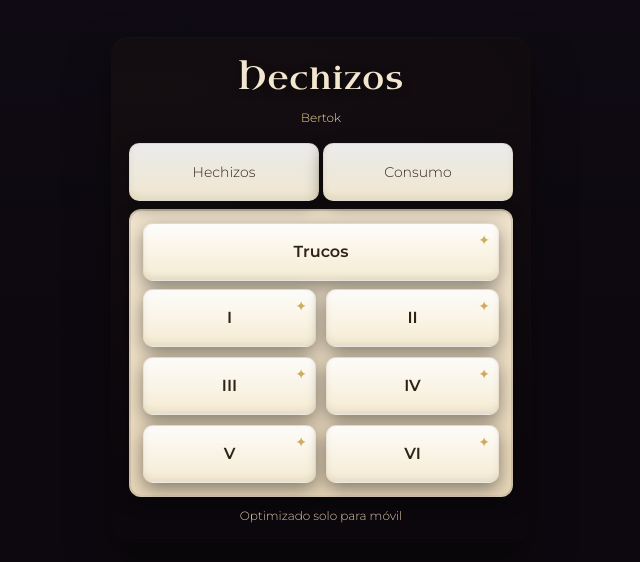
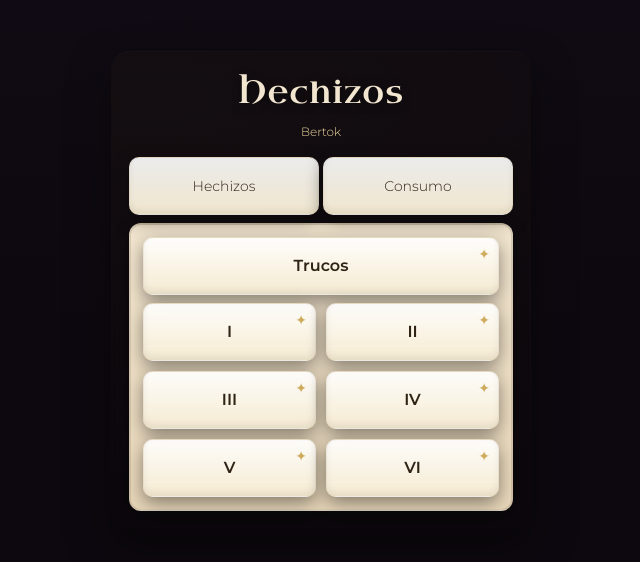
Before and after one commit to GonzaAhrexd/spell-list-dungeons-and-dragon, a React (Vite) app: page / in a window 1280 px wide. Shown: the part 110-672 px from the top of the page, without its empty margins (319-959 px from the left). Built offline with nearby package versions, Linux system fonts and the light colour scheme.

Commit message:
Modificaciones

```diff
--- a/src/App.css
+++ b/src/App.css
@@ -105,7 +105,6 @@
 	/* For desktop, display a warning card that app is optimized for mobile */
 	body > * {opacity: 0.98}
 	.mobile-shell::after{
-		content: "Optimizado solo para móvil";
 		display: block;
 		margin-top: 10px;
 		font-size: 12px;
--- a/src/App.tsx
+++ b/src/App.tsx
@@ -3,14 +3,14 @@ import './App.css'
 import SpellList from './components/SpellList'
 import { SpendProvider } from './context/spellSpend';
 import Consumptions from './components/Consumptions';
+import HeaderApp from './components/HeaderApp';
+import SpellsMenu from './components/SpellsMenu';
 
 function App() {
   // Niveles: Trucos (Truco), I - VI
-  const levels = ['I', 'II', 'III', 'IV', 'V', 'VI']
   const [selectedLevel, setSelectedLevel] = useState<string | null>(null)
   const [showingSpellList, setShowingSpellList] = useState(false);
 
-  const [showSettings, setShowSettings] = useState(false);
   const [showSpellsMenu, setShowSpellsMenu] = useState(true);
   const [showConsumptionMenu, setShowConsumptionMenu] = useState(false);
 
@@ -34,79 +34,22 @@ function App() {
     <SpendProvider>
       <div className="app-viewport min-h-screen flex items-center justify-center p-4">
         <main className="mobile-shell w-full max-w-[420px] mx-auto">
+          <HeaderApp />
+            <div className='flex justify-between'>
+              <button className='w-full cursor-pointer mr-1 mb-2 level-card relative flex items-center justify-center py-4 px-3 text-center text-sm font-medium shadow-inner' onClick={handleSpellsMenu}>Hechizos</button>
+              <button className='w-full cursor-pointer mb-2 level-card relative flex items-center justify-center py-4 px-3 text-center text-sm font-medium shadow-inner' onClick={handleConsumptionMenu}>Consumo</button>
+            </div>
 
-          <header className="text-center mb-4">
-
-
-            <div className='flex justify-around items-center'>
-              <h1 className="title">Hechizos</h1>
-              {/* <button onClick={() => setShowSettings(!showSettings)}>⚙️</button> */}
-            </div>
-            <p className="subtitle">Bertok</p>
-
-
-          </header>
-          {
-          <div className='flex justify-between'>
-            {/* Pone dos botones, uno de  hechizos y otro de  consumo */}
-            <button className='w-full mr-1 mb-2 level-card relative flex items-center justify-center py-4 px-3 text-center text-sm font-medium shadow-inner' onClick={handleSpellsMenu}>Hechizos</button>
-            <button className='w-full mb-2 level-card relative flex items-center justify-center py-4 px-3 text-center text-sm font-medium shadow-inner' onClick={handleConsumptionMenu}>Consumo</button>
-          </div>
+          {!showingSpellList && showConsumptionMenu &&
+            <Consumptions />
+          }
+          {!showingSpellList && showSpellsMenu &&
+            <SpellsMenu selectedLevel={selectedLevel} handleSelectedLevel={handleSelectedLevel} />
           }
 
-
-
-          {!showingSpellList && !showSettings && showConsumptionMenu &&
-            <section className="parchment p-4">
-
-              <Consumptions />
-            </section>
-
+          {showingSpellList &&
+              <SpellList level={selectedLevel} onBack={() => { setShowingSpellList(false); setSelectedLevel(null);}}/>
           }
-
-          {!showingSpellList && !showSettings && showSpellsMenu &&
-            <section className="parchment p-4">
-
-
-
-              <button
-                key={"Trucos"}
-                onClick={() => handleSelectedLevel("Trucos")}
-                className={`w-full mb-2 level-card relative flex items-center justify-center py-4 px-3 text-center text-sm font-medium shadow-inner
-                  ${selectedLevel === "Trucos" ? 'selected' : ''}`}
-                aria-pressed={selectedLevel === "Trucos"}
-              >
-                <span className="level-label">Trucos</span>
-                <span className="level-rune" aria-hidden>✦</span>
-              </button>
-              <div className="levels grid grid-cols-2 gap-3">
-                {levels.map((level) => (
-                  <button
-                    key={level}
-                    onClick={() => handleSelectedLevel(level)}
-                    className={`level-card relative flex items-center justify-center py-4 px-3 text-center text-sm font-medium shadow-inner
-                  ${selectedLevel === level ? 'selected' : ''}`}
-                    aria-pressed={selectedLevel === level}
-                  >
-                    <span className="level-label">{level}</span>
-                    <span className="level-rune" aria-hidden>✦</span>
-                  </button>
-                ))}
-              </div>
-            </section>
-          }
-
-          {showingSpellList && !showSettings && (
-            <section className="parchment p-4 mt-4">
-              <SpellList
-                level={selectedLevel}
-                onBack={() => {
-                  setShowingSpellList(false);
-                  setSelectedLevel(null);
-                }}
-              />
-            </section>
-          )}
 
 
         </main>
--- /dev/null
+++ b/src/components/HeaderApp.tsx
@@ -0,0 +1,15 @@
+
+
+function HeaderApp() {
+
+    return (
+        <header className="text-center mb-4">
+            <div className='flex justify-around items-center'>
+                <h1 className="title">Hechizos</h1>
+            </div>
+            <p className="subtitle">Bertok</p>
+        </header>
+    )
+}
+
+export default HeaderApp
--- a/src/components/SpellList.tsx
+++ b/src/components/SpellList.tsx
@@ -57,6 +57,7 @@ function SpellList({ level, onBack }: SpellListProps) {
   })
 
   return (
+    <section className="parchment p-4 mt-4">
     <div className="spell-list text-black">
       <div className="back-wrapper mb-3">
         <button
@@ -95,7 +96,7 @@ function SpellList({ level, onBack }: SpellListProps) {
                     {groups[p].map(spell => (
                       <li key={spell.nombre} className="spell-item">
                         <button
-                          className="spell-button w-full text-xs text-left px-3 py-2 rounded-lg bg-white/90 dark:bg-black/10 shadow-sm"
+                          className="spell-button cursor-pointer w-full text-xs text-left px-3 py-2 rounded-lg bg-white/90 dark:bg-black/10 shadow-sm"
                           onClick={() => openSpell(spell)}
                           aria-label={`Abrir hechizo ${spell.nombre}`}
                         >
@@ -111,7 +112,6 @@ function SpellList({ level, onBack }: SpellListProps) {
         })()}
       </div>
 
-      {/* Modal: usa el componente SpellShow y pasa la data mapeada */}
       {selectedSpell && (
         <SpellShow
           spell={{
@@ -124,6 +124,7 @@ function SpellList({ level, onBack }: SpellListProps) {
         />
       )}
     </div>
+    </section>
   )
 }
 
--- /dev/null
+++ b/src/components/SpellsMenu.tsx
@@ -0,0 +1,47 @@
+
+type SpellsMenuProps = {
+    selectedLevel: string | null;
+    handleSelectedLevel: (level: string) => void;
+}
+function SpellsMenu({selectedLevel, handleSelectedLevel}: SpellsMenuProps) {
+
+      const levels = ['I', 'II', 'III', 'IV', 'V', 'VI']
+
+    return (
+        <section className="parchment p-4">
+            <button
+                key={"Trucos"}
+                onClick={() => handleSelectedLevel("Trucos")}
+                className={`w-full cursor-pointer mb-2 level-card relative flex items-center justify-center py-4 px-3 text-center text-sm font-medium shadow-inner
+                  ${selectedLevel === "Trucos" ? 'selected' : ''}`}
+                aria-pressed={selectedLevel === "Trucos"}
+            >
+                <span className="level-label">Trucos</span>
+                <span className="level-rune" aria-hidden>✦</span>
+            </button>
+            <div className="levels grid grid-cols-2 gap-3">
+                {levels.map((level) => (
+                    <button
+                        key={level}
+                        onClick={() => handleSelectedLevel(level)}
+                        className={`cursor-pointer level-card relative flex items-center justify-center py-4 px-3 text-center text-sm font-medium shadow-inner
+                  ${selectedLevel === level ? 'selected' : ''}`}
+                        aria-pressed={selectedLevel === level}
+                    >
+                        <span className="level-label">{level}</span>
+                        <span className="level-rune" aria-hidden>✦</span>
+                    </button>
+                ))}
+            </div>
+        </section>
+
+
+
+
+    )
+
+
+
+}
+
+export default SpellsMenu
--- a/src/context/spellSpend.tsx
+++ b/src/context/spellSpend.tsx
@@ -1,7 +1,5 @@
 // @ts-ignore
 import { createContext, ReactNode, useState, useContext, useEffect } from 'react';
-
-
 
 export const SpendContext = createContext<{
     potencia1: number;
@@ -10,10 +8,9 @@ export const SpendContext = createContext<{
     potencia4: number;
     potencia5: number;
     potencia6: number;
-    historialHechizos: Array<{nombre: string, potencia: number, timestamp: number}>;
+    historialHechizos: Array<{ nombre: string; potencia: number; timestamp: number }>;
     spendSpell: (potencia: number, nombre: string) => void;
     resetSpells: () => void;
-
 }>({
     potencia1: 100000,
     potencia2: 4,
@@ -27,69 +24,84 @@ export const SpendContext = createContext<{
 });
 
 export const SpendProvider = ({ children }: { children: ReactNode }) => {
-    const [potencia1, setPotencia1] = useState(1000);
-    const [potencia2, setPotencia2] = useState(4);
-    const [potencia3, setPotencia3] = useState(3);
-    const [potencia4, setPotencia4] = useState(3);
-    const [potencia5, setPotencia5] = useState(2);
-    const [potencia6, setPotencia6] = useState(1);
-    const [historialHechizos, setHistorialHechizos] = useState<Array<{nombre: string, potencia: number, timestamp: number}>>([]);
-    // resetFlag removed: not used currently
+    // Función para cargar desde localStorage
+    const loadFromLocalStorage = (key: string, defaultValue: any) => {
+        try {
+            const stored = localStorage.getItem(key);
+            return stored ? JSON.parse(stored) : defaultValue;
+        } catch {
+            return defaultValue;
+        }
+    };
+
+    const [potencia1, setPotencia1] = useState(() => loadFromLocalStorage('potencia1', 1000));
+    const [potencia2, setPotencia2] = useState(() => loadFromLocalStorage('potencia2', 4));
+    const [potencia3, setPotencia3] = useState(() => loadFromLocalStorage('potencia3', 3));
+    const [potencia4, setPotencia4] = useState(() => loadFromLocalStorage('potencia4', 3));
+    const [potencia5, setPotencia5] = useState(() => loadFromLocalStorage('potencia5', 2));
+    const [potencia6, setPotencia6] = useState(() => loadFromLocalStorage('potencia6', 1));
+    const [historialHechizos, setHistorialHechizos] = useState<Array<{ nombre: string; potencia: number; timestamp: number }>>(
+        () => loadFromLocalStorage('historialHechizos', [])
+    );
+
+    // Sincroniza con localStorage cada vez que cambian
+    useEffect(() => {
+        localStorage.setItem('potencia1', JSON.stringify(potencia1));
+        localStorage.setItem('potencia2', JSON.stringify(potencia2));
+        localStorage.setItem('potencia3', JSON.stringify(potencia3));
+        localStorage.setItem('potencia4', JSON.stringify(potencia4));
+        localStorage.setItem('potencia5', JSON.stringify(potencia5));
+        localStorage.setItem('potencia6', JSON.stringify(potencia6));
+        localStorage.setItem('historialHechizos', JSON.stringify(historialHechizos));
+    }, [potencia1, potencia2, potencia3, potencia4, potencia5, potencia6, historialHechizos]);
 
     const spendSpell = (potencia: number, nombre: string) => {
+        console.log('[SpendContext] spendSpell', potencia, nombre);
 
-        console.log(potencia)
-        console.log('[SpendContext] spendSpell called for potencia', potencia)
+        const registrarHechizo = (nivel: number) =>
+            setHistorialHechizos((h) => [...h, { nombre, potencia: nivel, timestamp: Date.now() }]);
+
         switch (potencia) {
             case 1:
-                setHistorialHechizos(prev => [...prev, {nombre: nombre, potencia: 1, timestamp: Date.now()}]);
-                // Potencia 1 considerada ilimitada / trucos — no decrementar
-                console.log('[SpendContext] potencia 1 no se decrementa')
-                // Hazle el log del historial de hechizos
-                console.log(historialHechizos)
+                registrarHechizo(1);
                 break;
             case 2:
-                setPotencia2(prev => {
-                    const next = Math.max(0, prev - 1)
-                    console.log('[SpendContext] potencia2:', prev, '->', next)
-                    setHistorialHechizos(h => [...h, {nombre: nombre, potencia: 2, timestamp: Date.now()}]);
-                    return next
-                })
+                setPotencia2((prev: any) => {
+                    const next = Math.max(0, prev - 1);
+                    registrarHechizo(2);
+                    return next;
+                });
                 break;
             case 3:
-                setPotencia3(prev => {
-                    const next = Math.max(0, prev - 1)
-                    console.log('[SpendContext] potencia3:', prev, '->', next)
-                    setHistorialHechizos(h => [...h, {nombre: nombre, potencia: 3, timestamp: Date.now()}]);
-                    return next
-                })
+                setPotencia3((prev: any) => {
+                    const next = Math.max(0, prev - 1);
+                    registrarHechizo(3);
+                    return next;
+                });
                 break;
             case 4:
-                setPotencia4(prev => {
-                    const next = Math.max(0, prev - 1)
-                    console.log('[SpendContext] potencia4:', prev, '->', next)
-                    setHistorialHechizos(h => [...h, {nombre: nombre, potencia: 4, timestamp: Date.now()}]);
-                    return next
-                })
+                setPotencia4((prev: any) => {
+                    const next = Math.max(0, prev - 1);
+                    registrarHechizo(4);
+                    return next;
+                });
                 break;
             case 5:
-                setPotencia5(prev => {
-                    const next = Math.max(0, prev - 1)
-                    console.log('[SpendContext] potencia5:', prev, '->', next)
-                    setHistorialHechizos(h => [...h, {nombre: nombre, potencia: 5, timestamp: Date.now()}]);
-                    return next
-                })
+                setPotencia5((prev: any) => {
+                    const next = Math.max(0, prev - 1);
+                    registrarHechizo(5);
+                    return next;
+                });
                 break;
             case 6:
-                setPotencia6(prev => {
-                    const next = Math.max(0, prev - 1)
-                    console.log('[SpendContext] potencia6:', prev, '->', next)
-                    setHistorialHechizos(h => [...h, {nombre: nombre, potencia: 6, timestamp: Date.now()}]);
-                    return next
-                })
+                setPotencia6((prev: any) => {
+                    const next = Math.max(0, prev - 1);
+                    registrarHechizo(6);
+                    return next;
+                });
                 break;
             default:
-                console.warn('[SpendContext] potencia desconocida', potencia)
+                console.warn('[SpendContext] potencia desconocida', potencia);
                 break;
         }
     };
@@ -102,7 +114,13 @@ export const SpendProvider = ({ children }: { children: ReactNode }) => {
         setPotencia5(2);
         setPotencia6(1);
         setHistorialHechizos([]);
-        // reset complete
+        localStorage.removeItem('potencia1');
+        localStorage.removeItem('potencia2');
+        localStorage.removeItem('potencia3');
+        localStorage.removeItem('potencia4');
+        localStorage.removeItem('potencia5');
+        localStorage.removeItem('potencia6');
+        localStorage.removeItem('historialHechizos');
     };
 
     return (
```
Also changed, not shown: src/components/Consumptions.tsx (+5 -2 lines), src/components/SpellShow.tsx (+3 -4 lines).
